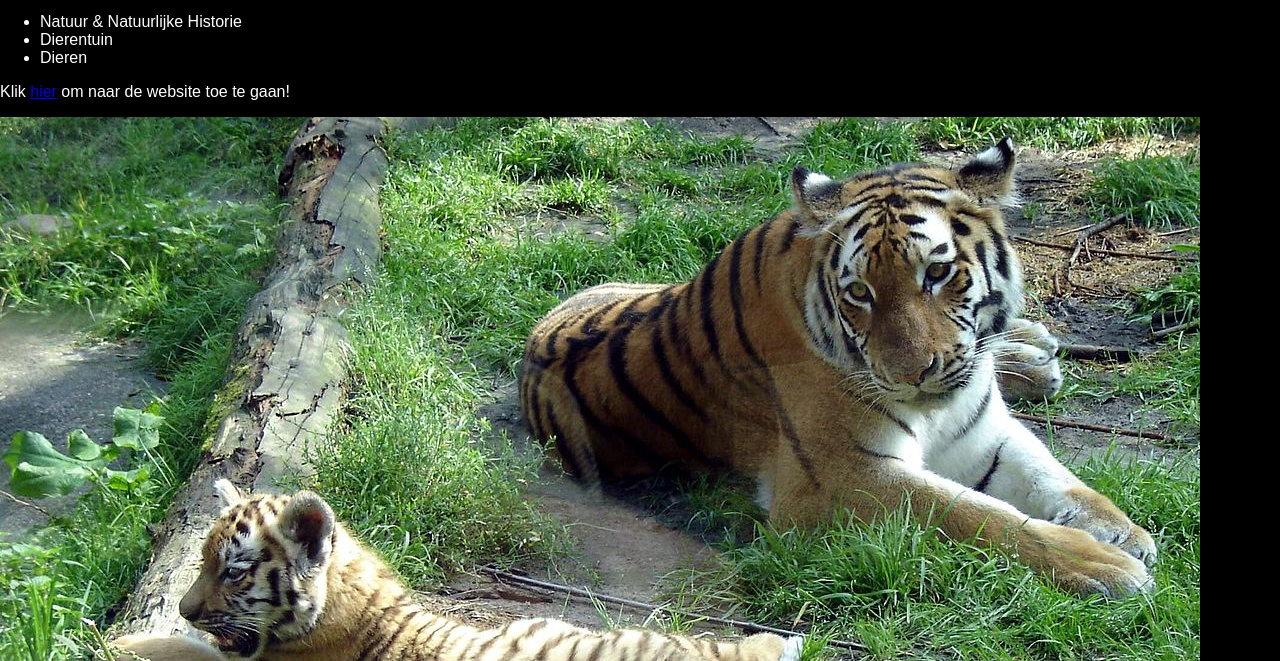
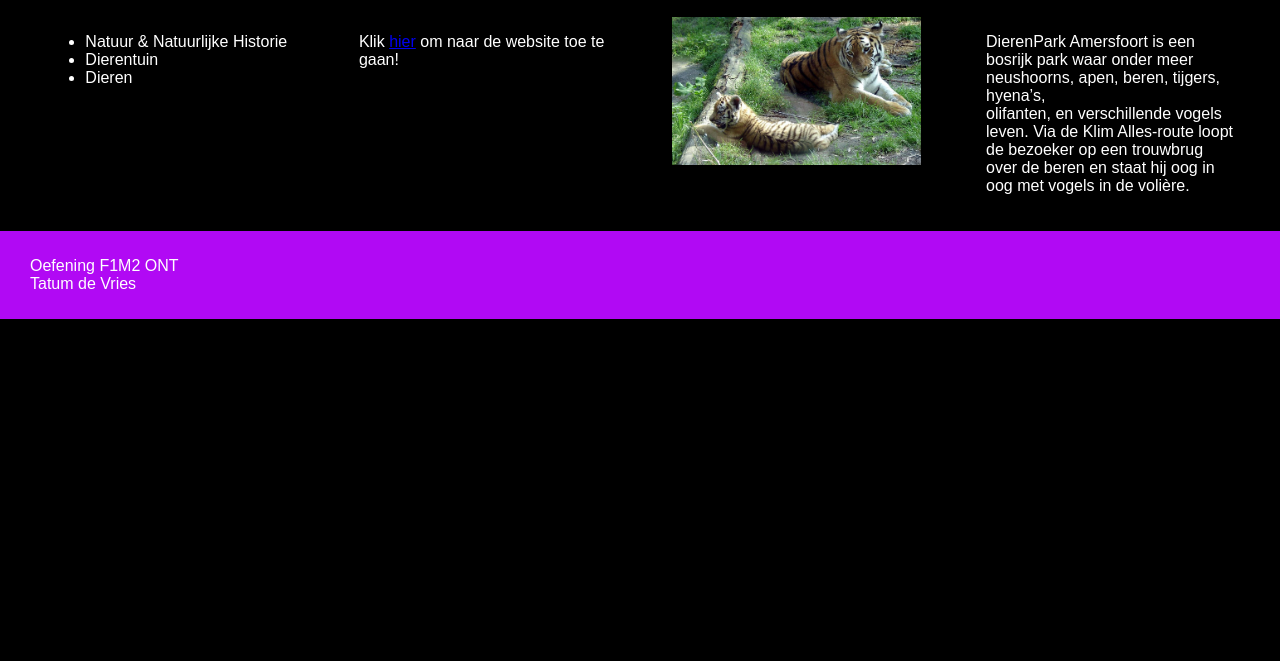
Before and after one commit to Tatum13/Display-types, a plain HTML site: page index.html in a window 1280 px wide. Shown: the part 139-800 px from the top of the page. Drawn offline with Linux system fonts and the light colour scheme.

Commit message:
klaar stap 4

```diff
--- a/index.html
+++ b/index.html
@@ -7,6 +7,21 @@
     <title>Document</title>
 
     <link rel="stylesheet" href="dierenpark.css">
+    <style>
+        main{
+            padding: 0 1%;
+        }
+        section{
+            width: 23%;
+            float: left;
+            padding: 20px;
+            box-sizing: border-box;
+            margin: 0 1%;
+        }
+        footer{
+            clear: left;
+        }
+    </style>
 </head>
 
 <body>
```
